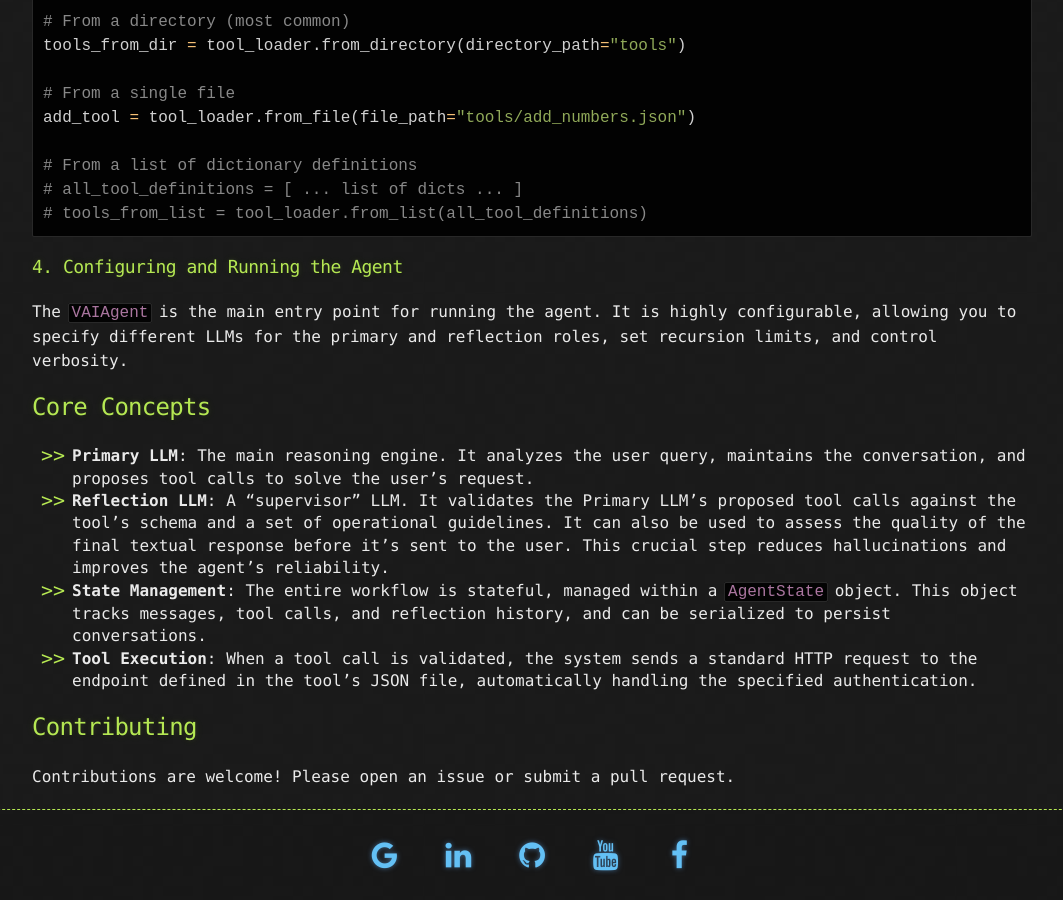
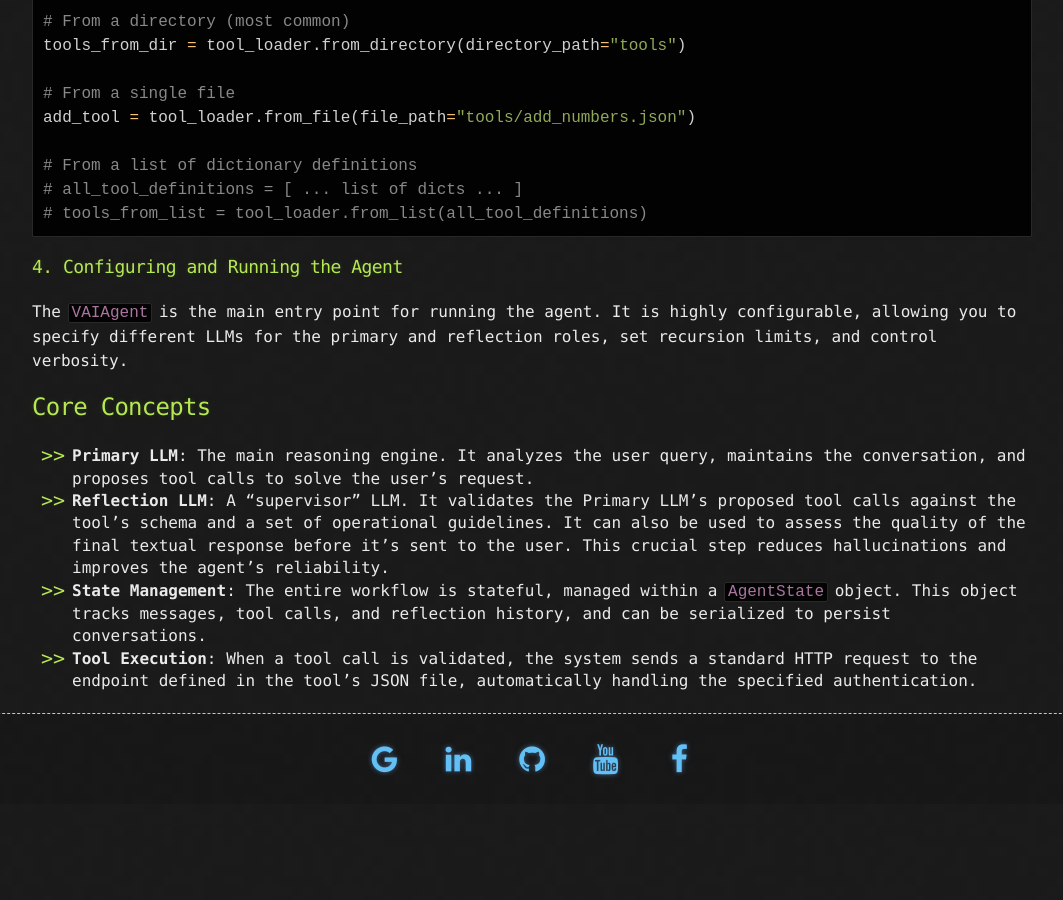
Before and after one commit to e-biswas/e-biswas.github.io, a Jekyll site: the page built from vertical-ai-agent.md, in a window 1280 px wide and 900 px high, scrolled down 3963 px. Shown: the whole window, without its empty margins (108-1171 px from the left). Built offline with Jekyll 4.4.1, drawn with Linux system fonts in a browser that asks for light colours; our own code applies the rules of GitHub Pages for plain Markdown files; after the commit the page ends 4767 px from its top, so only the background shows below that.

Commit message:
minor fix

```diff
--- a/vertical-ai-agent.md
+++ b/vertical-ai-agent.md
@@ -178,7 +178,3 @@ The `VAIAgent` is the main entry point for running the agent. It is highly confi
 -   **Reflection LLM**: A "supervisor" LLM. It validates the Primary LLM's proposed tool calls against the tool's schema and a set of operational guidelines. It can also be used to assess the quality of the final textual response before it's sent to the user. This crucial step reduces hallucinations and improves the agent's reliability.
 -   **State Management**: The entire workflow is stateful, managed within a `AgentState` object. This object tracks messages, tool calls, and reflection history, and can be serialized to persist conversations.
 -   **Tool Execution**: When a tool call is validated, the system sends a standard HTTP request to the endpoint defined in the tool's JSON file, automatically handling the specified authentication.
-
-## Contributing
-
-Contributions are welcome! Please open an issue or submit a pull request.
```
